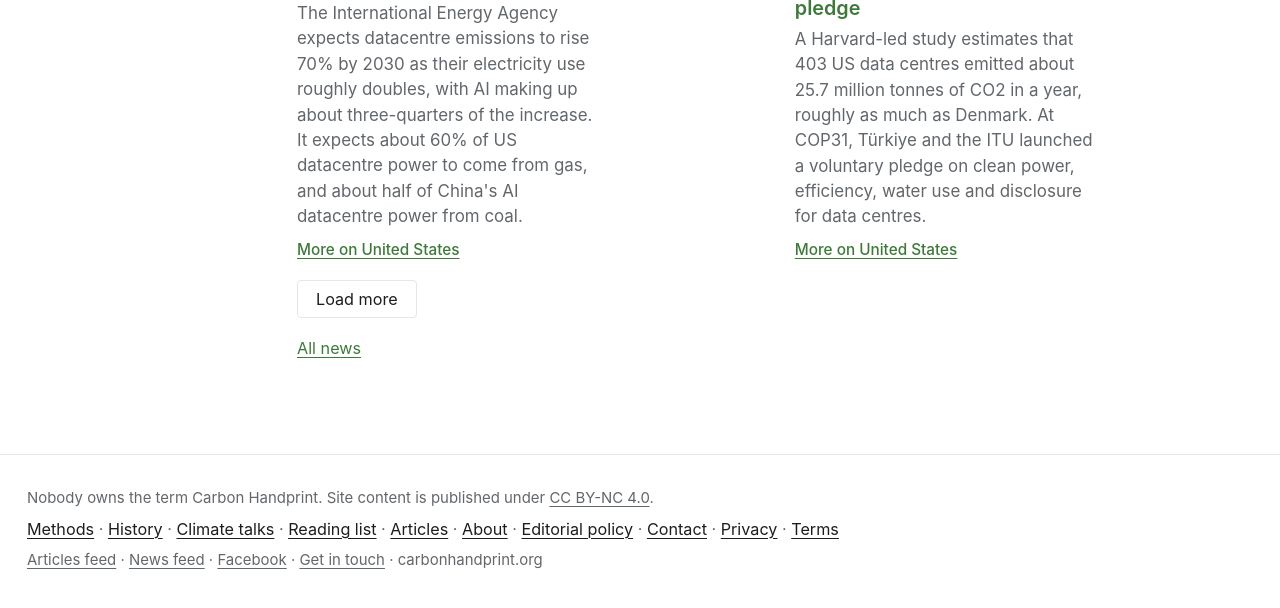
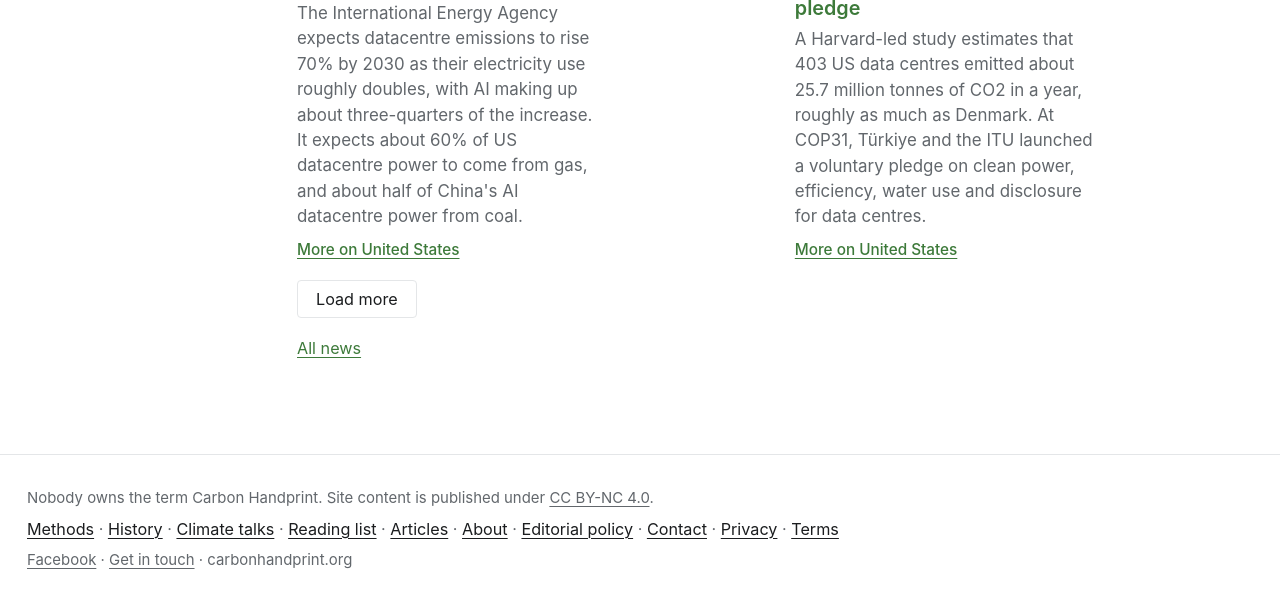
Before and after one commit to multiplicit-com/carbonhandprint, a Jekyll site: the page built from index.html, in a window 1280 px wide and 900 px high, scrolled down 2102 px, cut to the strip 277-885 px from the top of the window. Built offline with Jekyll 4.4.1, drawn with Linux system fonts in a browser that asks for light colours.

Commit message:
Remove feed links from the footer
Co-Authored-By: Claude Opus 5.5 <noreply@anthropic.com>
Claude-Session: https://claude.ai/code/session_01Li7jXRtkERso7tJFT24TLP

```diff
--- a/_includes/footer.html
+++ b/_includes/footer.html
@@ -3,6 +3,6 @@
     <p>Nobody owns the term Carbon Handprint. Site content is published under
       <a href="https://creativecommons.org/licenses/by-nc/4.0/">CC BY-NC 4.0</a>.</p>
     <p class="footnav"><a href="{{ '/methods/' | relative_url }}">Methods</a> · <a href="{{ '/history/' | relative_url }}">History</a> · <a href="{{ '/events/' | relative_url }}">Climate talks</a> · <a href="{{ '/reading/' | relative_url }}">Reading list</a> · <a href="{{ '/articles/' | relative_url }}">Articles</a> · <a href="{{ '/about/' | relative_url }}">About</a> · <a href="{{ '/editorial-policy/' | relative_url }}">Editorial policy</a> · <a href="{{ '/contact/' | relative_url }}">Contact</a> · <a href="{{ '/privacy/' | relative_url }}">Privacy</a> · <a href="{{ '/terms/' | relative_url }}">Terms</a></p>
-    <p><a href="{{ '/feed.xml' | relative_url }}">Articles feed</a> · <a href="{{ '/news/feed.xml' | relative_url }}">News feed</a> · <a href="{{ site.facebook_url }}" rel="me">Facebook</a> · <a href="{{ '/contact/' | relative_url }}">Get in touch</a> · carbonhandprint.org</p>
+    <p><a href="{{ site.facebook_url }}" rel="me">Facebook</a> · <a href="{{ '/contact/' | relative_url }}">Get in touch</a> · carbonhandprint.org</p>
   </div>
 </footer>
```
